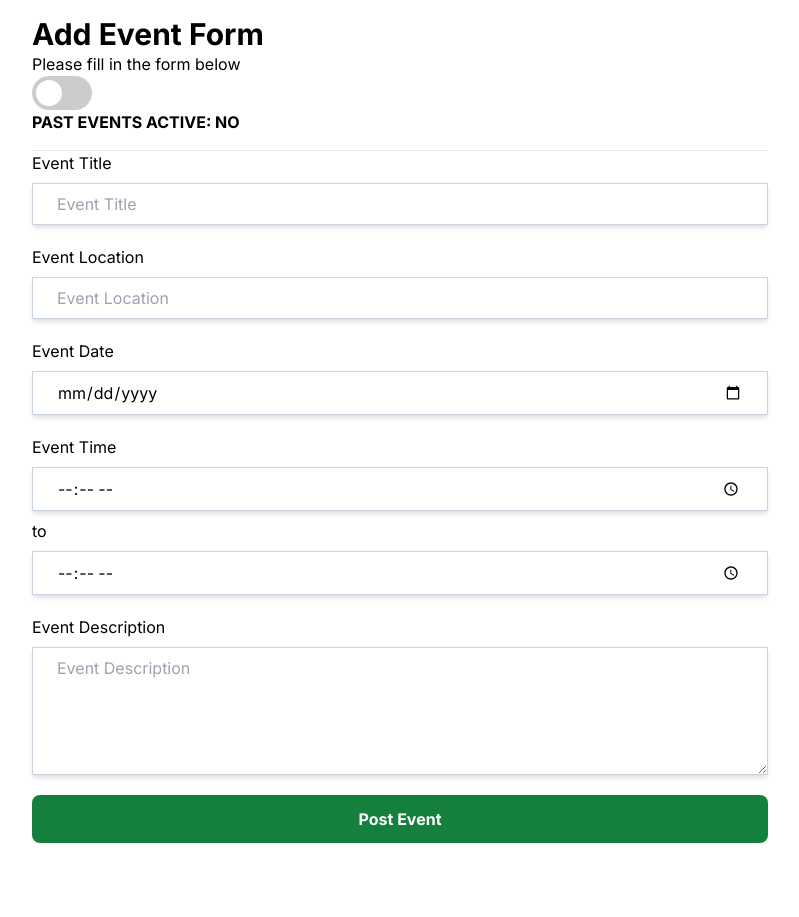
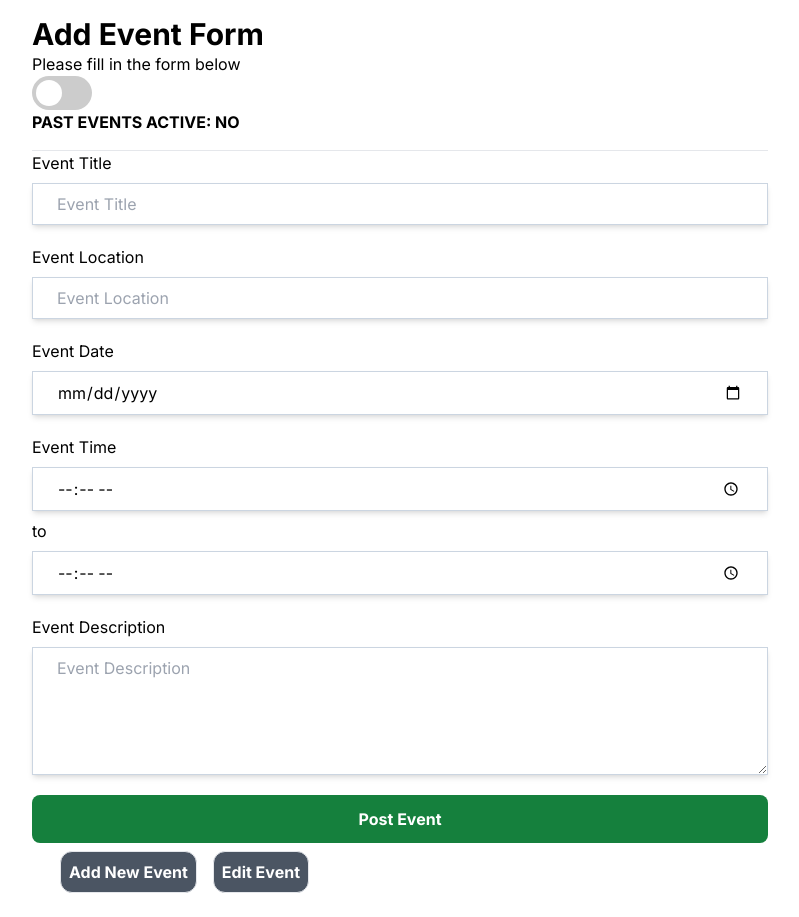
Before and after one commit to christinolb/events, a Next.js app: page /add in a window 1280 px wide. Shown: the whole page, without its empty margins (240-1039 px from the left). Before the commit the page ends 859 px from the top, so only its background shows below. Built offline with nearby package versions, Linux system fonts and the light colour scheme.

Commit message:
missing buttons

```diff
--- a/app/components/ContactFormAdd.jsx
+++ b/app/components/ContactFormAdd.jsx
@@ -2,6 +2,8 @@
 
 //must include use client when using useState!
 import { useState } from "react";
+import Link from "next/link";
+
 
 export default function ContactForm() {
     const [eventTitle, setEventTitle] = useState('')
@@ -160,6 +162,13 @@ export default function ContactForm() {
                 className="bg-green-700 p-3 rounded-lg transition delay-75 hover:scale-105 active:scale-95 text-white font-bold"
                     type="submit">Post Event</button>
             </form>
+
+            <div className="pl-[20px] grid grid-flow-row">
+                <ul className="flex flex-row">
+                    <li className="m-2 p-2 border bg-gray-600 text-white font-bold rounded-xl transition delay-75 hover:scale-105 active:scale-95"><Link href="/add">Add New Event</Link></li>
+                    <li className="m-2 p-2 border bg-gray-600 text-white font-bold rounded-xl transition delay-75 hover:scale-105 active:scale-95"><Link href="/edit">Edit Event</Link></li>
+                </ul>
+            </div>
         </>
     )
 }
```
